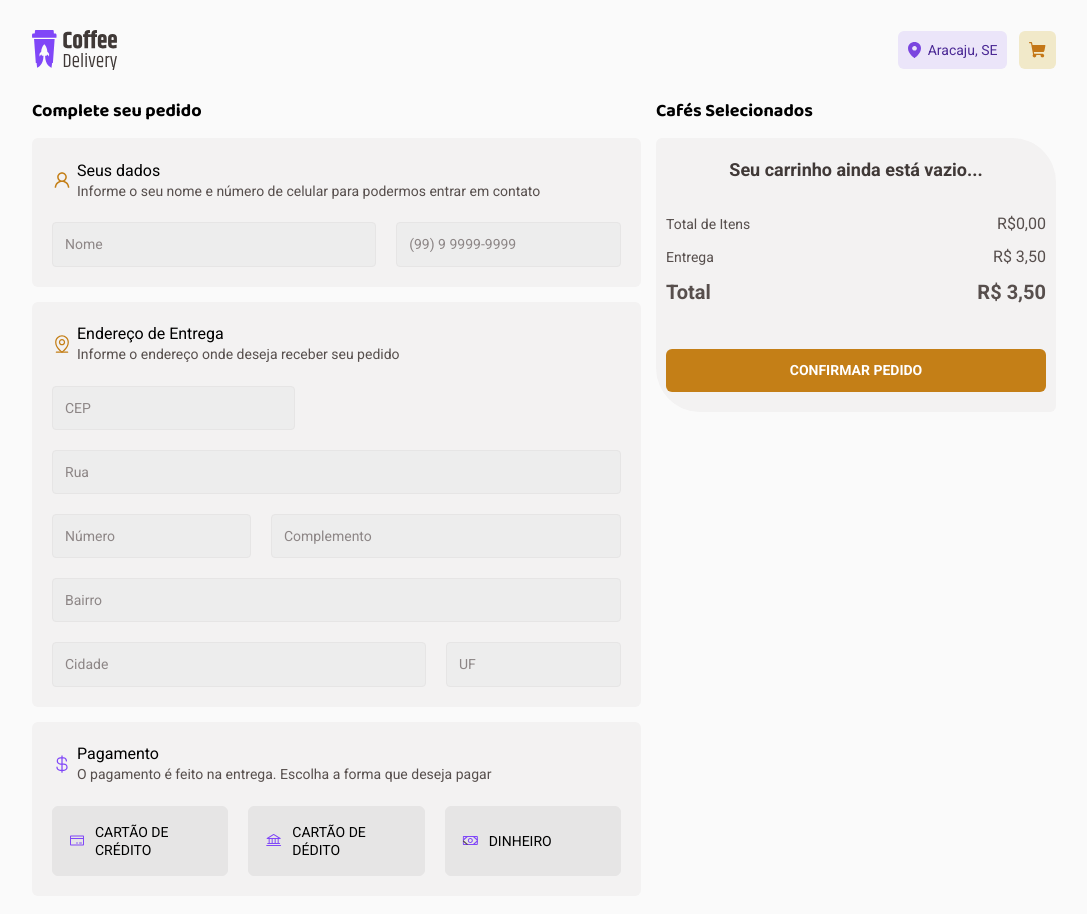
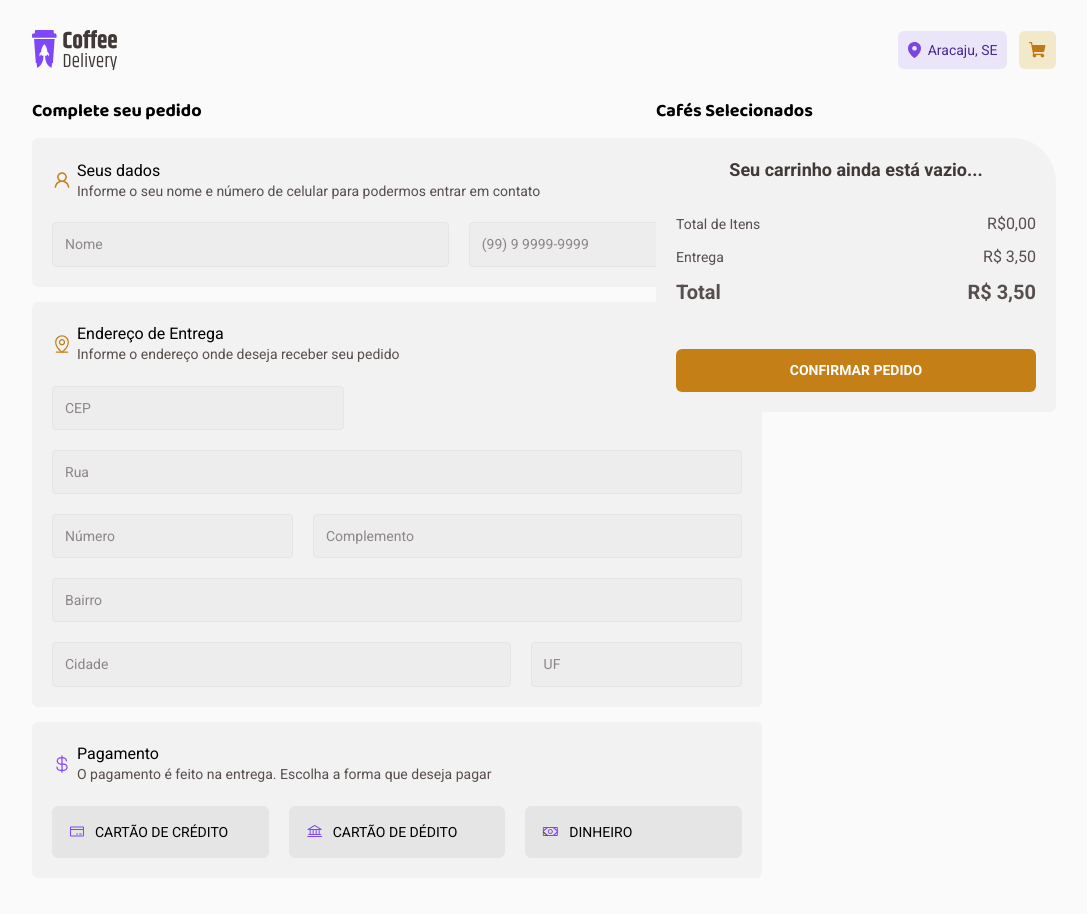
Before and after one commit to limaluan/coffee_delivery, a React (Vite) app: page /checkout in a window 1280 px wide. Shown: the top 914 px of the page, without its empty margins (96-1183 px from the left). Built offline with nearby package versions, Linux system fonts and the light colour scheme.

Commit message:
feat: Implements checkout with API order finalization

```diff
--- a/package.json
+++ b/package.json
@@ -16,6 +16,7 @@
     "react-dom": "^18.2.0",
     "react-hook-form": "^7.43.9",
     "react-icons": "^4.10.1",
+    "react-input-mask": "^2.0.4",
     "react-redux": "^8.0.5",
     "react-router-dom": "^6.7.0",
     "react-toastify": "^9.1.3",
@@ -29,6 +30,7 @@
     "@types/js-cookie": "^3.0.3",
     "@types/react": "^18.0.26",
     "@types/react-dom": "^18.0.9",
+    "@types/react-input-mask": "^3.0.2",
     "@types/styled-components": "^5.1.26",
     "@vitejs/plugin-react": "^3.0.0",
     "jsdom": "^22.0.0",
--- a/src/components/CoffeesCartList/index.tsx
+++ b/src/components/CoffeesCartList/index.tsx
@@ -71,8 +71,7 @@ export function CoffeesCartList() {
           <p>R$ 3,50</p>
           <p className="total">Total</p>
           <p className="total">
-            R${" "}
-            {formatPrice(
+            R$ {formatPrice(
               cartItems.reduce(
                 (total, coffee) => total + coffee.preco * coffee.quantidade,
                 3.5
@@ -81,7 +80,7 @@ export function CoffeesCartList() {
           </p>
         </div>
 
-        <button className="confirm-button" disabled={cartItems.length < 1}>
+        <button type="submit" className="confirm-button" disabled={cartItems.length < 1}>
           CONFIRMAR PEDIDO
         </button>
       </div>
--- a/src/components/CoffeesCartList/styles.ts
+++ b/src/components/CoffeesCartList/styles.ts
@@ -91,4 +91,14 @@ export const CoffeesListContainer = styled.section`
     font-weight: 700;
     color: var(--subtitle);
   }
+
+  @media (min-width: 1024px) {
+    position: absolute;
+    right: 0;
+
+    .coffees-selected {
+      padding: 2rem;
+      width: 40rem;
+    }
+  }
 `;
--- a/src/components/Counter/CounterRemoveButton.tsx
+++ b/src/components/Counter/CounterRemoveButton.tsx
@@ -4,12 +4,11 @@ interface ICounterRemoveButtonProps {
   onClickRemove: () => {};
 }
 
-export function CounterRemoveButton({ onClickRemove }: ICounterRemoveButtonProps) {
+export function CounterRemoveButton({
+  onClickRemove,
+}: ICounterRemoveButtonProps) {
   return (
-    <button
-      className="remove-button"
-      onClick={onClickRemove}
-    >
+    <button className="remove-button" onClick={onClickRemove} type="button">
       <img src={trashIconImg} alt="Ícone de lixeira" />
       <span>Remover</span>
     </button>
--- a/src/components/Counter/CounterRoot.tsx
+++ b/src/components/Counter/CounterRoot.tsx
@@ -16,13 +16,13 @@ export function CounterRoot({
   return (
     <CounterContainer>
       <div className="counter">
-        <button onClick={onClickMinus}>
+        <button onClick={onClickMinus} type="button">
           <span>-</span>
         </button>
 
         <span>{quantity}</span>
 
-        <button onClick={onClickPlus}>
+        <button onClick={onClickPlus} type="button">
           <span>+</span>
         </button>
       </div>
--- a/src/pages/Checkout/index.tsx
+++ b/src/pages/Checkout/index.tsx
@@ -1,18 +1,27 @@
 import { CheckoutContainer } from "./styles";
+
+
+import { useState } from "react";
+import { useForm } from "react-hook-form";
+import { api } from "../../services/api";
+import { useAppSelector } from "../../hooks/useTypedSelector";
+
+import { Input } from "../../components/Input/styles";
+import { CoffeesCartList } from "../../components/CoffeesCartList";
+
+import { IOrderType } from "../../types/order";
+import { ToastContainer, toast } from "react-toastify";
+import InputMask from "react-input-mask";
 
 import gpsIconImg from "../../assets/gps_icon.svg";
 import creditCardIconImg from "../../assets/credit_card.svg";
 import dollarIconImg from "../../assets/dollar_icon.svg";
 import bankIconImg from "../../assets/bank.svg";
 import moneyIconImg from "../../assets/money_icon.svg";
-
-import { useState } from "react";
-import { Input } from "../../components/Input/styles";
-import { CoffeesCartList } from "../../components/CoffeesCartList";
 import { AiOutlineUser } from "react-icons/ai";
 
 interface IPaymentMethod {
-  method: null | "credit" | "debit" | "money";
+  method: null | "CREDITO" | "DEBITO" | "DINHEIRO";
 }
 
 export function Checkout() {
@@ -20,9 +29,48 @@ export function Checkout() {
     method: null,
   });
 
+  const { cartItems } = useAppSelector((state) => state.cart);
+
+  const { register, handleSubmit } = useForm();
+
   return (
     <CheckoutContainer>
-      <section className="complete-order">
+      <form
+        className="complete-order"
+        onSubmit={handleSubmit(async (data, e) => {
+          e?.preventDefault();
+
+          if (!payment.method)
+            return toast.error("Escolha uma forma de pagamento!", {
+              autoClose: 1500,
+            });
+
+          const orderData: IOrderType = {
+            cep: data.cep,
+            rua: data.street,
+            numero: data.number,
+            complemento: data.addition,
+            bairro: data.district,
+            cidade: data.city,
+            uf: data.uf,
+            telefone: data.phone,
+            nome: data.name,
+            formaPagamento: payment.method,
+            produto: cartItems.map(({ idProduto, quantidade }) => ({
+              idProduto,
+              qtProdutos: quantidade,
+            })),
+          };
+
+          try {
+            await api.post("/pedido/criar", orderData);
+          } catch (e: any) {
+            return console.log(e.message);
+          }
+
+          // return (window.location.href = `/confirmado`);
+        })}
+      >
         <h2 className="titles">Complete seu pedido</h2>
 
         <div className="form-container">
@@ -37,10 +85,21 @@ export function Checkout() {
             </div>
           </div>
 
-          <form className="client-form">
-            <Input type="text" placeholder="Nome" />
-            <Input type="tel" placeholder="(99) 9 9999-9999" />
-          </form>
+          <div className="client-form">
+            <Input
+              {...register("name")}
+              type="text"
+              placeholder="Nome"
+              required
+            />
+            <InputMask
+              {...register("phone")}
+              required
+              type="tel"
+              mask="(99) 9 9999-9999"
+              placeholder="(99) 9 9999-9999"
+            />
+          </div>
         </div>
 
         <div className="form-container">
@@ -52,15 +111,53 @@ export function Checkout() {
             </div>
           </div>
 
-          <form className="address-form">
-            <Input type="text" placeholder="CEP" />
-            <Input type="text" placeholder="Rua" />
-            <Input type="text" placeholder="Número" />
-            <Input type="text" placeholder="Complemento" />
-            <Input type="text" placeholder="Bairro" />
-            <Input type="text" id="city-input" placeholder="Cidade" />
-            <Input type="text" id="uf-input" placeholder="UF" />
-          </form>
+          <div className="address-form">
+            <InputMask
+              {...register("cep")}
+              type="text"
+              placeholder="CEP"
+              mask="99999-999"
+              required
+            />
+            <Input
+              {...register("street")}
+              type="text"
+              placeholder="Rua"
+              required
+            />
+            <Input
+              {...register("number")}
+              type="number"
+              placeholder="Número"
+              required
+            />
+            <Input
+              {...register("addition")}
+              type="text"
+              placeholder="Complemento"
+              required
+            />
+            <Input
+              {...register("district")}
+              type="text"
+              placeholder="Bairro"
+              required
+            />
+            <Input
+              {...register("city")}
+              type="text"
+              id="city-input"
+              placeholder="Cidade"
+              required
+            />
+            <Input
+              {...register("uf")}
+              type="text"
+              id="uf-input"
+              placeholder="UF"
+              required
+            />
+          </div>
         </div>
 
         <div className="payment-container">
@@ -76,32 +173,36 @@ export function Checkout() {
 
           <div className="payment-methods">
             <button
-              className={payment.method === "credit" ? "selected" : ""}
-              onClick={() => setPayment({ method: "credit" })}
+              className={payment.method === "CREDITO" ? "selected" : ""}
+              onClick={() => setPayment({ method: "CREDITO" })}
+              type="button"
             >
               <img src={creditCardIconImg} alt="Imagem de cartão de Crédito" />
               <span>CARTÃO DE CRÉDITO</span>
             </button>
 
             <button
-              className={payment.method === "debit" ? "selected" : ""}
-              onClick={() => setPayment({ method: "debit" })}
+              className={payment.method === "DEBITO" ? "selected" : ""}
+              onClick={() => setPayment({ method: "DEBITO" })}
+              type="button"
             >
               <img src={bankIconImg} alt="Imagem de um banco" />
               <span>CARTÃO DE DÉDITO</span>
             </button>
 
             <button
-              className={payment.method === "money" ? "selected" : ""}
-              onClick={() => setPayment({ method: "money" })}
+              className={payment.method === "DINHEIRO" ? "selected" : ""}
+              onClick={() => setPayment({ method: "DINHEIRO" })}
+              type="button"
             >
               <img src={dollarIconImg} alt="Imagem de uma cédula" />
               <span>DINHEIRO</span>
             </button>
           </div>
         </div>
-      </section>
-      <CoffeesCartList />
+        <CoffeesCartList />
+      </form>
+      <ToastContainer />
     </CheckoutContainer>
   );
 }
--- a/src/pages/Checkout/styles.ts
+++ b/src/pages/Checkout/styles.ts
@@ -7,6 +7,19 @@ export const CheckoutContainer = styled.main`
   gap: 1.5rem;
   width: 100%;
   padding-bottom: 10rem;
+
+  input {
+    all: unset;
+    background-color: var(--input);
+    border: 1px solid var(--button);
+
+    padding: 1.2rem;
+    border-radius: 4px;
+
+    &::placeholder {
+      color: #8d8686;
+    }
+  }
 
   .titles {
     font-size: 1.8rem;
@@ -147,15 +160,11 @@ export const CheckoutContainer = styled.main`
 
   @media (min-width: 1024px) {
     flex-direction: row;
+    position: relative;
 
     .form-container,
-    .payment-container,
-    .coffees-selected {
+    .payment-container {
       padding: 2rem;
-    }
-
-    .coffees-selected {
-      width: 40rem;
     }
 
     .address-form {
@@ -195,4 +204,11 @@ export const CheckoutContainer = styled.main`
   @media (min-width: 1280px) {
     justify-content: space-between;
   }
+
+  /* Hides number arrows on inputs */
+  input::-webkit-outer-spin-button,
+  input::-webkit-inner-spin-button {
+    -webkit-appearance: none;
+    margin: 0;
+  }
 `;
--- /dev/null
+++ b/src/types/order.ts
@@ -0,0 +1,16 @@
+export interface IOrderType {
+  cep: string;
+  rua: string;
+  numero: number;
+  complemento: string;
+  bairro: string;
+  cidade: string;
+  uf: string;
+  telefone: string;
+  nome: string;
+  formaPagamento: "CREDITO" | "DEBITO" | "DINHEIRO" | null;
+  produto: {
+    idProduto: number;
+    qtProdutos: number;
+  }[];
+}
```
Also changed, not shown: 2 other files (tests, documents, lock files or other folders).
